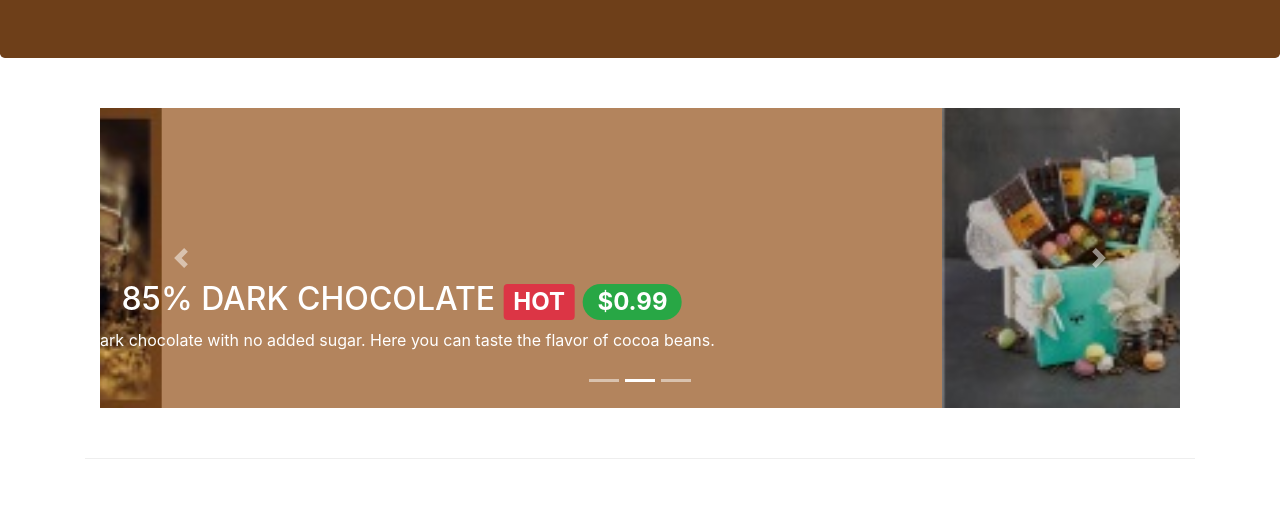
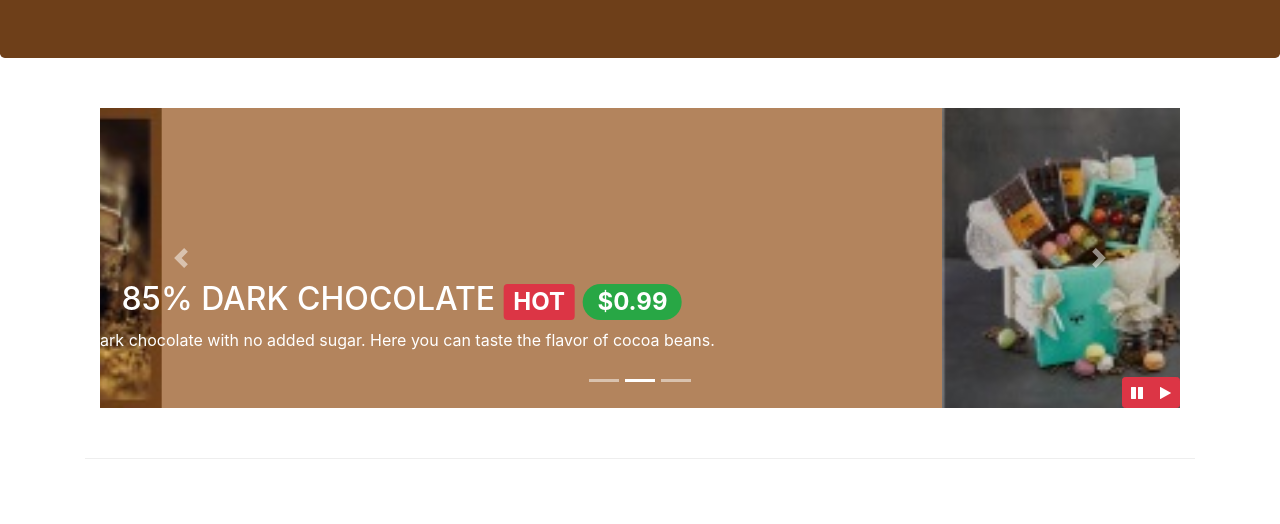
Before and after one commit to geofeid/leChocolat-, a website: page index.html in a window 1280 px wide. Shown: the part 276-800 px from the top of the page. Drawn offline with nearby package versions, Linux system fonts and the light colour scheme.

Commit message:
Bootstrap JQuery

```diff
--- a/css/styles.css
+++ b/css/styles.css
@@ -66,3 +66,9 @@ tr:hover {background-color:#dbb08db0!important}
     background: slategray;
     color: white;
   }
+
+  #carouselButtons {
+    right:0px;
+    position: absolute;
+    bottom: 0px;
+}
--- a/index.html
+++ b/index.html
@@ -159,6 +159,7 @@
                         <li data-target="#mycarousel" data-slide-to="1"></li>
                         <li data-target="#mycarousel" data-slide-to="2"></li>
                     </ol>
+                    <!--add the left and right controls-->
                     <a class="carousel-control-prev" href="#mycarousel" role="button" data-slide="prev">
                         <span class="carousel-control-prev-icon" aria-hidden="true"></span>
                         <span class="sr-only">Previous</span>
@@ -167,6 +168,15 @@
                         <span class="carousel-control-next-icon" aria-hidden="true"></span>
                         <span class="sr-only">Next</span>
                     </a>
+                    <!--stop and cycle controls -->
+                    <div class="btn-group" id="carouselButtons">
+                        <button class="btn btn-danger btn-sm" id="carousel-pause">
+                          <span class="fa fa-pause"></span>
+                        </button>
+                        <button class="btn btn-danger btn-sm" id="carousel-play">
+                          <span class="fa fa-play"></span>
+                        </button>
+                    </div>
                 </div>
             </div>
         </div>
@@ -377,6 +387,7 @@
     <script src="node_modules/tether/dist/js/tether.min.js"></script>
     <script src="node_modules/popper.js/dist/umd/popper.min.js"></script>
     <script src="node_modules/bootstrap/dist/js/bootstrap.min.js"></script>
+    <script>src="js/scripts.js"</script>
     <script>
         // $(function () {
         //     $('[data-toggle="modal"]').modal()
```
Also changed, not shown: js/scripts.js (added, +9 -0 lines).
